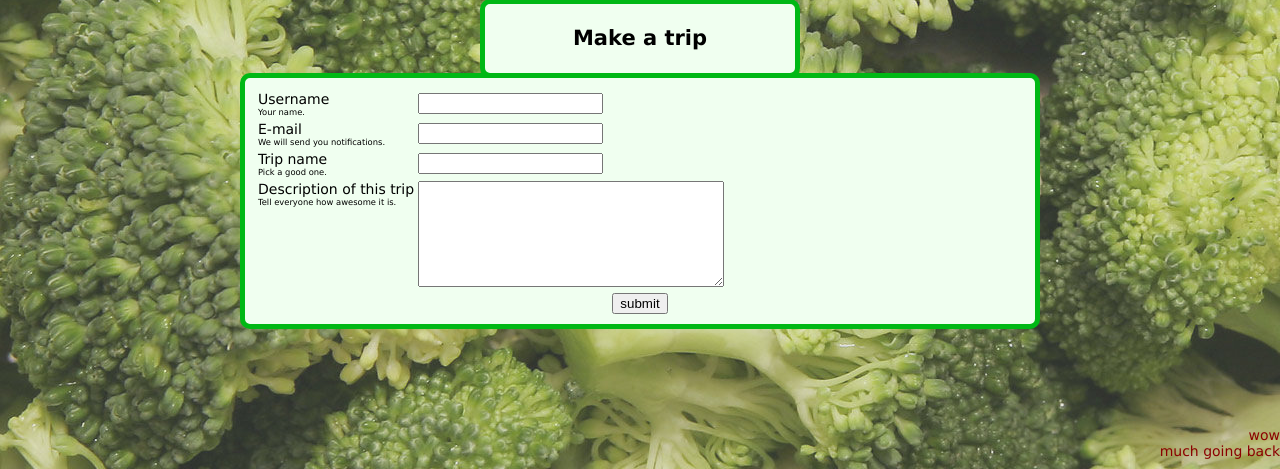
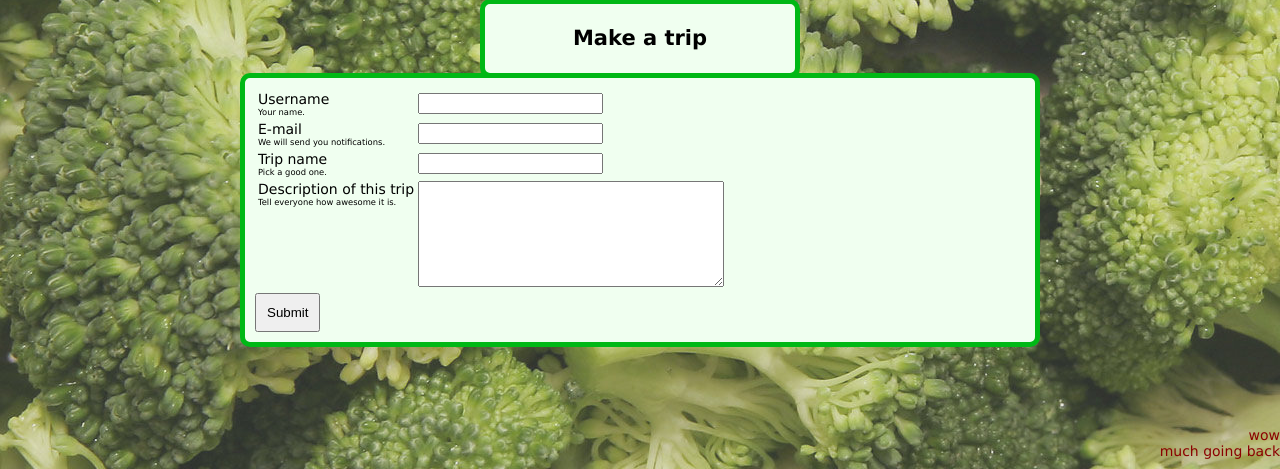
Before and after one commit to azthenaa-medivo/hackathon-2013, a Python web app: template templates/tripForm.html in a window 1280 px wide. Shown: the part 331-800 px from the top of the page. Run offline with Jinja, Linux system fonts and the light colour scheme; the template is opened without the code that fills it, so the values that code supplies are empty.

Commit message:
Loads of refactoring

```diff
--- a/static/style.css
+++ b/static/style.css
@@ -257,6 +257,7 @@ body {
 	text-decoration:none;
 	text-align:center;
 	text-shadow:1px 1px 0px #aade7c;
+	cursor: pointer;
 }
 
 .newSearchButton :hover {
--- a/templates/base.html
+++ b/templates/base.html
@@ -57,8 +57,10 @@
 		{% block content %}
 		{% endblock %}
 	</section>
+	<section class="footer">
 		<div class="backUp imageBU"><img src="../static/backup.png" /></div>
 		<div class="backUp textBU">wow<br>much going back</div>
+	</section>
 </body>
 
 </html>
--- a/templates/joinHubForm.html
+++ b/templates/joinHubForm.html
@@ -22,8 +22,8 @@
 					</td>
 				</tr>
 			</table>
-			<div style="text-align:center">
-				<input type="submit" value="submit">
+			<div>
+				<input class="submitButton" type="submit" value="Submit">
 			</div>
 		</form>
 		</section>
--- a/templates/surveyForm.html
+++ b/templates/surveyForm.html
@@ -62,8 +62,8 @@
 						<input name="propButton" type="submit" value="Add another proposition">
 					<tr/>
 				</table>
-				<div style="text-align:center">
-					<input name="valid" type="submit" value="Submit">
+				<div>
+					<input class="submitButton" name="valid" type="submit" value="Submit">
 				</div>
 			</form>
 		</section>
--- a/templates/tripForm.html
+++ b/templates/tripForm.html
@@ -55,8 +55,8 @@
 						</td>
 					</tr>
 			</table>
-			<div style="text-align:center">
-				<input type="submit" value="submit">
+			<div>
+				<input class="submitButton" type="submit" value="Submit">
 			</div>
 		</form>
 		</section>
--- a/templates/yelpForm.html
+++ b/templates/yelpForm.html
@@ -29,8 +29,8 @@
 					</td>
 				</tr>
 			</table>
-			<div style="text-align:center">
-				<input type="submit" value="submit">
+			<div>
+				<input class="submitButton" type="submit" value="Submit">
 			</div>
 		</form>
 		</section>
```
Lines whose indentation alone changed are shown as unchanged.
